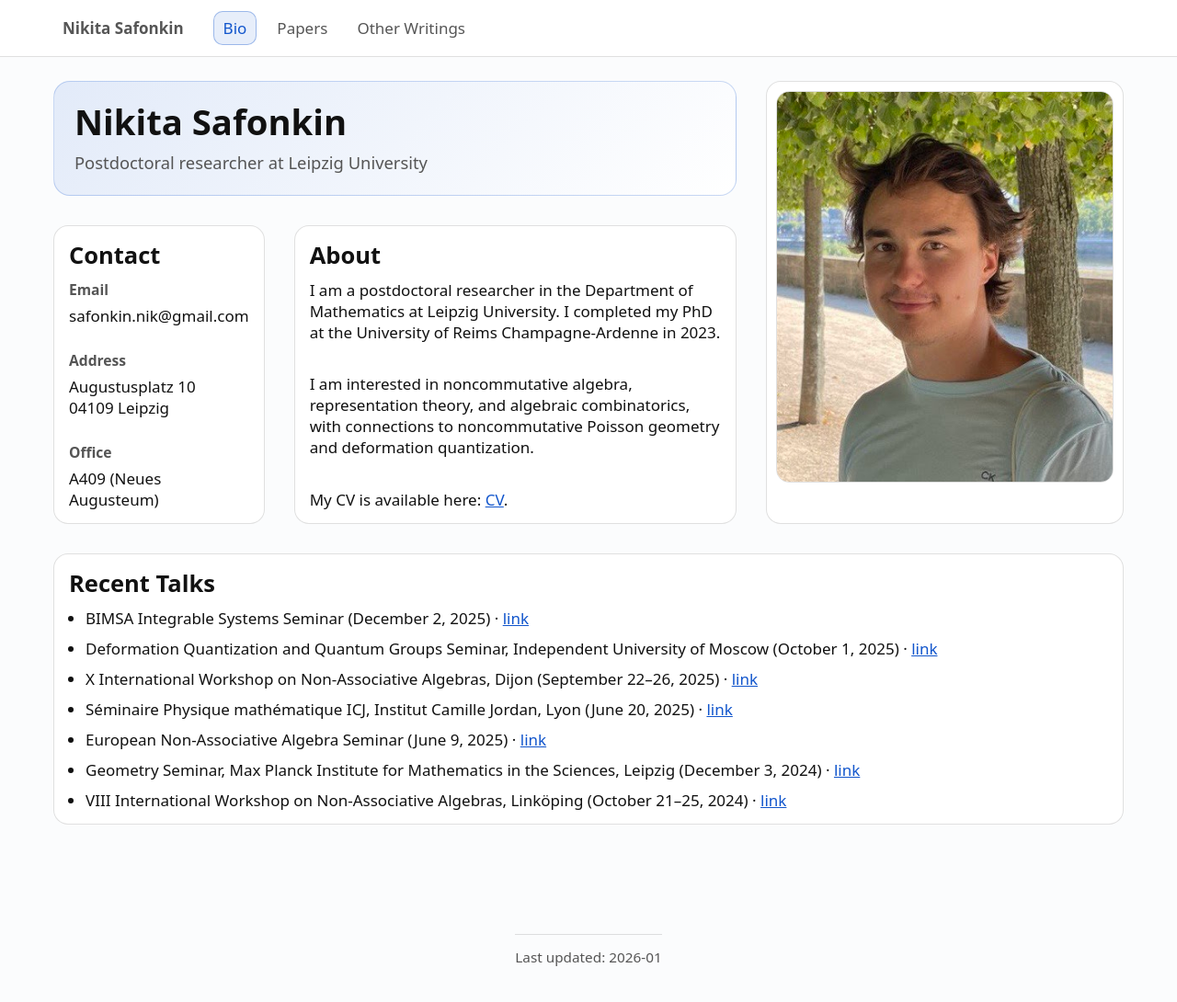
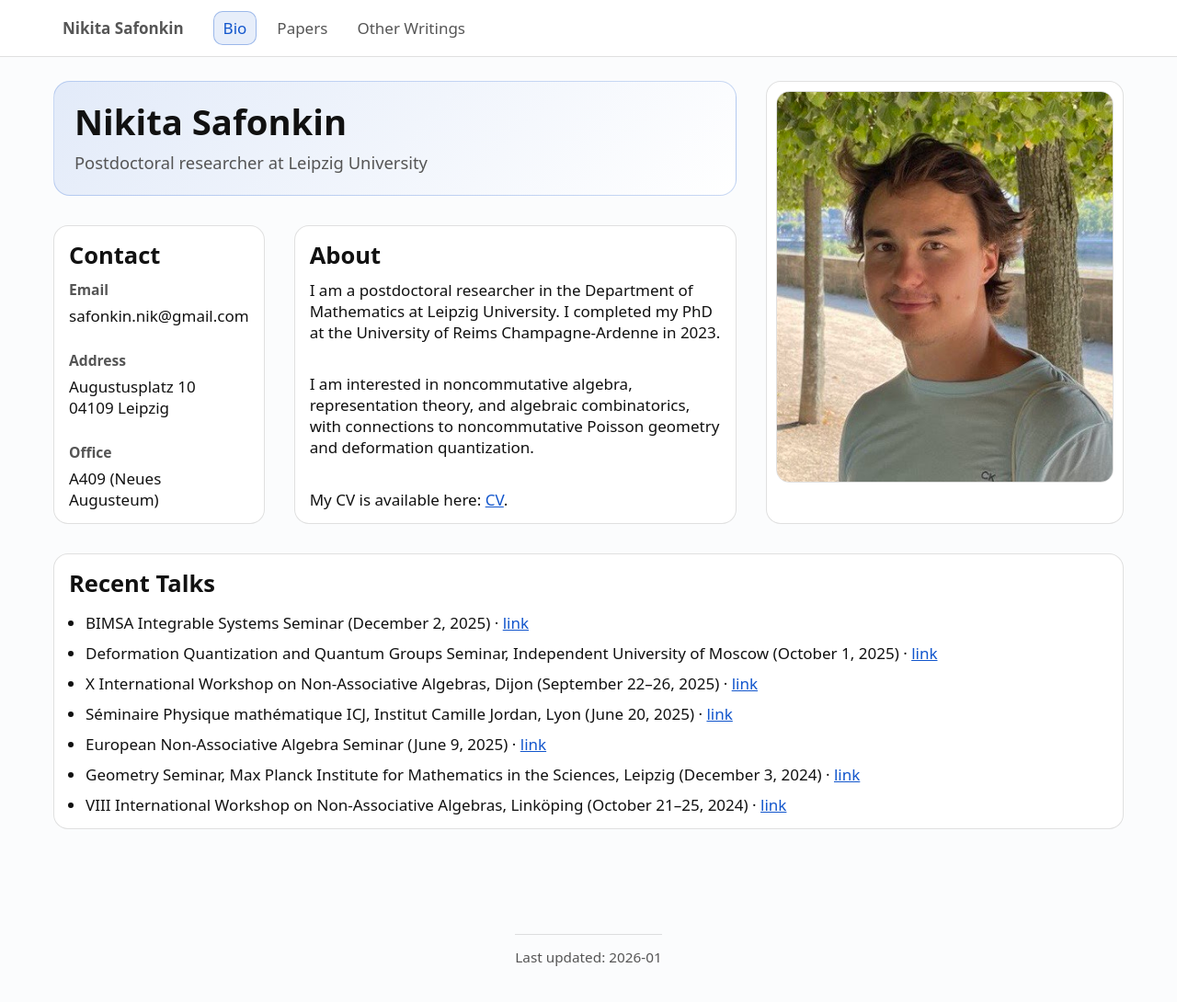
Before and after one commit to n-safonkin/n-safonkin.github.io, a Jekyll site: the page built from index.html, in a window 1280 px wide and 1111 px high. Shown: the top 1090 px of the window at 92% size. Built offline with Jekyll 4.4.1, drawn with Linux system fonts in a browser that asks for light colours.

Commit message:
Update index.html

```diff
--- a/index.html
+++ b/index.html
@@ -66,7 +66,7 @@ extra_css:
 </section>
 
 <div class="card" style="margin-top:16px;">
-  <h2 style="margin:0 0 10px;">Recent Talks</h2>
+  <h2 style="margin:0 0 15px;">Recent Talks</h2>
 
   <ul style="margin:0; padding-left:18px;">
     <li style="margin:0 0 10px;">
```
